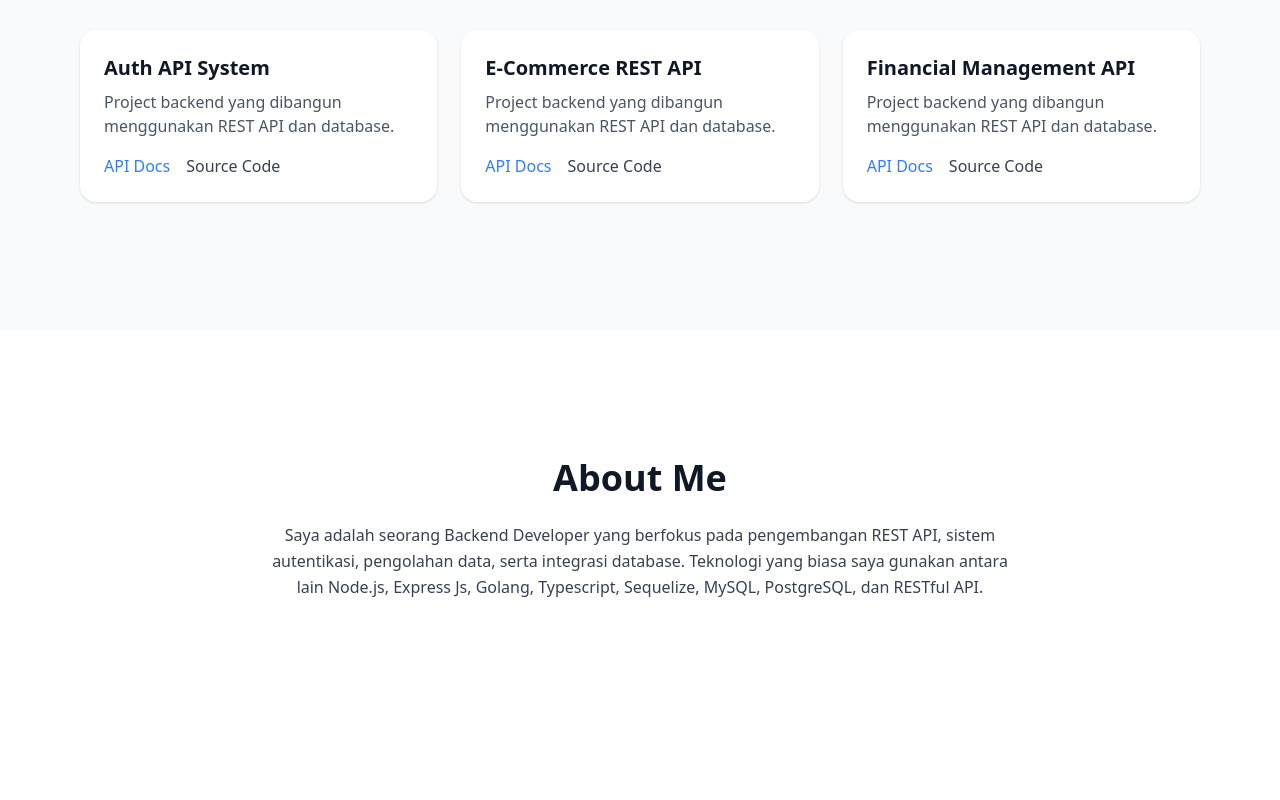
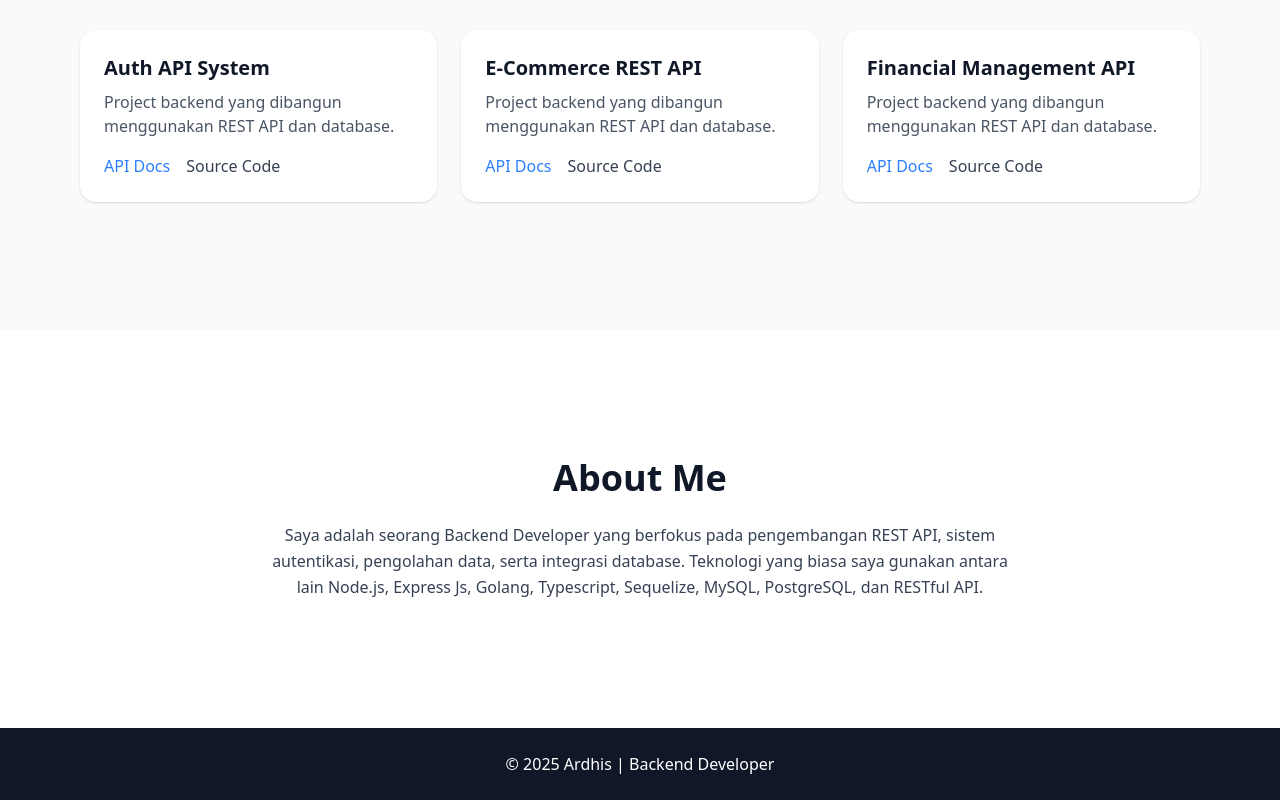
Before and after one commit to ardhisparahita/portfolio, a React (Vite) app: page / in a window 1280 px wide. Shown: the part 1066-1866 px from the top of the page. Before the commit the page ends 1794 px from the top, so only its background shows below. Built offline with nearby package versions, Linux system fonts and the light colour scheme.

Commit message:
feat: add Footer

```diff
--- a/src/App.tsx
+++ b/src/App.tsx
@@ -1,3 +1,4 @@
+import Footer from "./components/Footer";
 import Navbar from "./components/Navbar";
 import About from "./Pages/AboutPage";
 import Home from "./Pages/HomePage";
@@ -14,6 +15,7 @@ function App() {
           <Project />
           <About />
         </main>
+        <Footer />
       </div>
     </>
   );
--- /dev/null
+++ b/src/components/Footer.tsx
@@ -0,0 +1,9 @@
+const Footer: React.FC = () => {
+  return (
+    <footer className="bg-gray-900 text-white text-center py-6">
+      <p>© {new Date().getFullYear()} Ardhis | Backend Developer</p>
+    </footer>
+  );
+};
+
+export default Footer;
```
